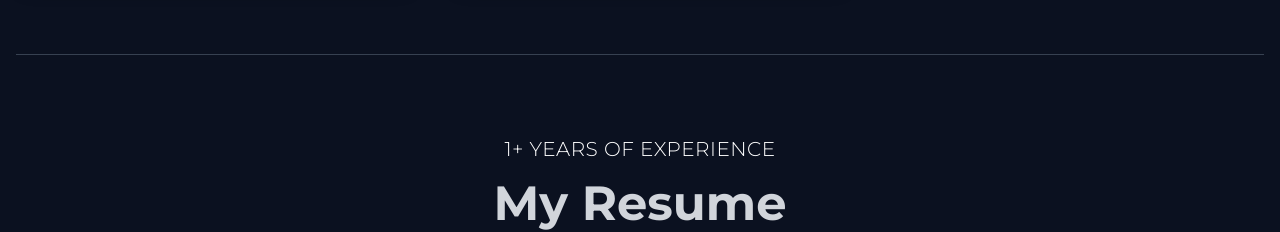
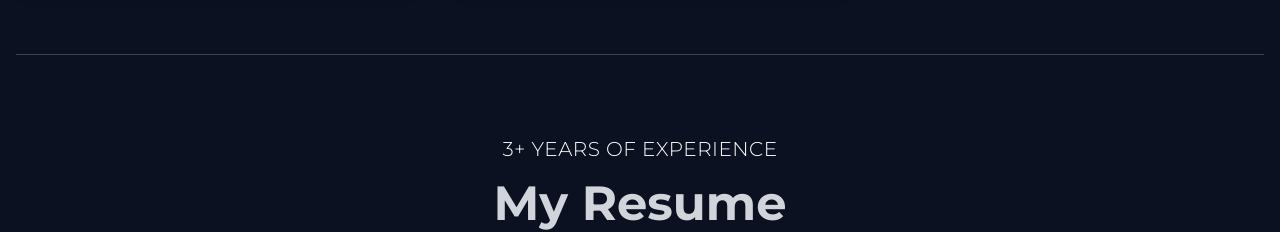
Before and after one commit to Ahmad1137/Portfolio, a React (Vite) app: page / in a window 1280 px wide. Shown: the part 3800-4032 px from the top of the page. Built offline with nearby package versions, Linux system fonts and the light colour scheme.

Commit message:
expereince

```diff
--- a/src/components/Resume.tsx
+++ b/src/components/Resume.tsx
@@ -18,7 +18,7 @@ const Resume = () => {
     >
       <FadeIn>
         <div className="flex justify-center items-center text-center">
-          <Title title="1+ YEARS OF EXPERIENCE" des="My Resume" />
+          <Title title="3+ YEARS OF EXPERIENCE" des="My Resume" />
         </div>
         <div>
           <ul className="w-full grid grid-cols-1 md:grid-cols-2 xl:grid-cols-4">
```
